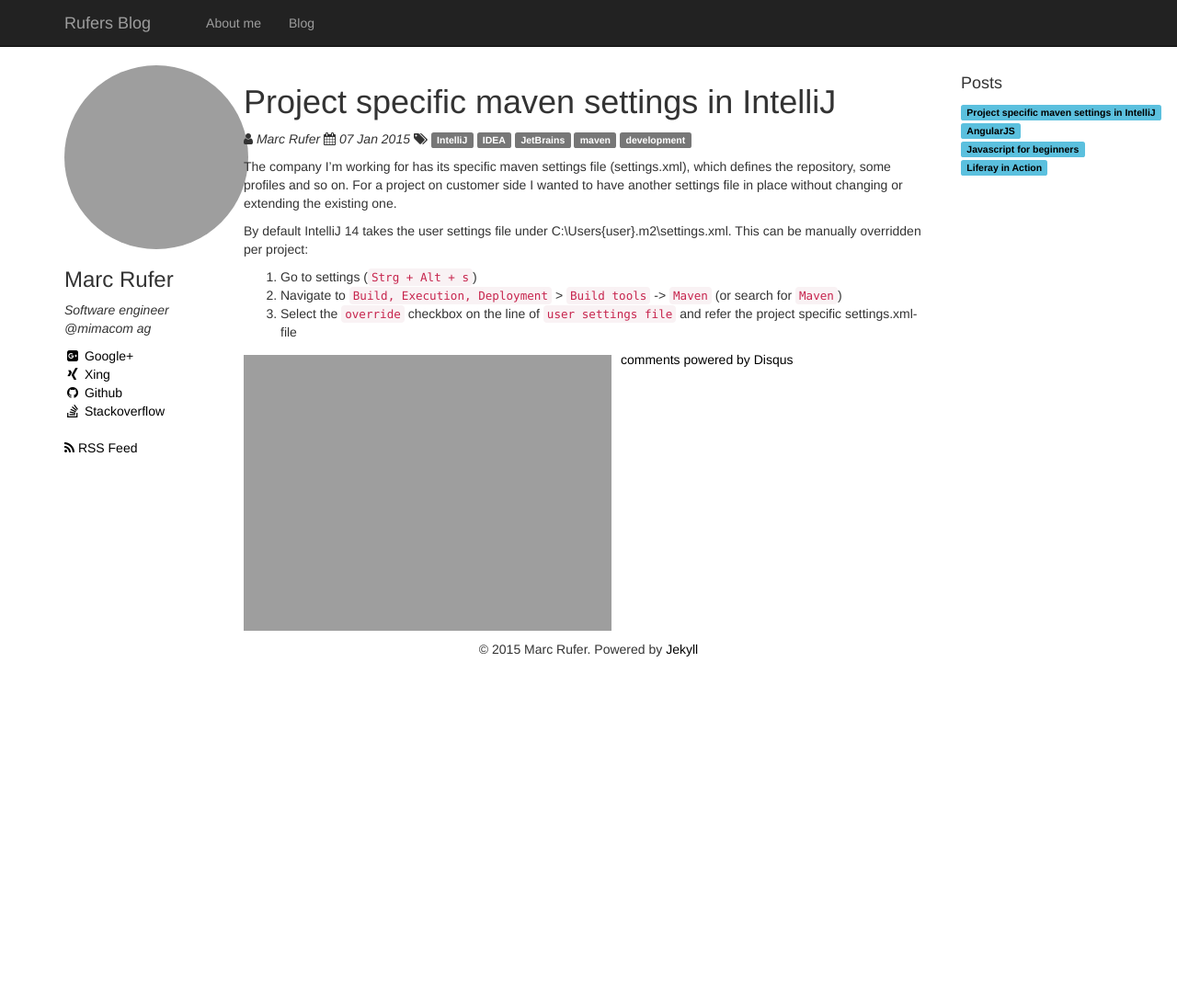
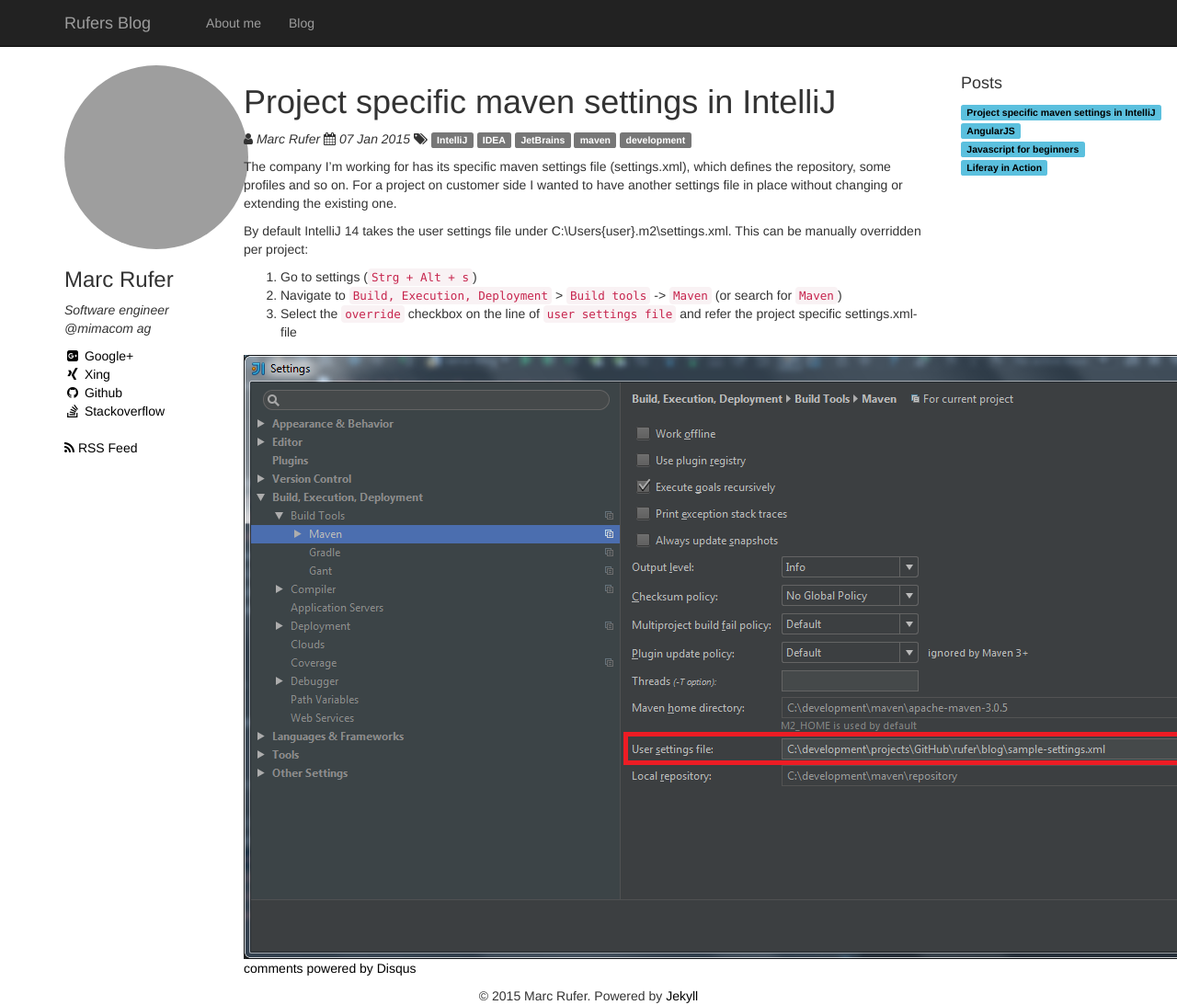
Before and after one commit to rufer7/rufer7.github.io, a Jekyll site: the page built from _posts/knowledge base/2015-01-07-Project-specific-maven-settings-in-IntelliJ.md, in a window 1280 px wide. Shown: the whole page at 92% size. Built offline with Jekyll 4.4.1, drawn with Linux system fonts in a browser that asks for light colours; nearby versions of some CDN libraries; comment, search, counter and statistics services are not loaded; before the commit the page ends 900 px from its top, so only the background shows below that; grey boxes are pictures that could not be loaded.

Commit message:
Update 2015-01-07-Project-specific-maven-settings-in-IntelliJ.md
Bug in image source ink fixed

```diff
--- a/_posts/knowledge base/2015-01-07-Project-specific-maven-settings-in-IntelliJ.md
+++ b/_posts/knowledge base/2015-01-07-Project-specific-maven-settings-in-IntelliJ.md
@@ -16,5 +16,5 @@
 3. Select the `override` checkbox on the line of `user settings file` and refer the project specific settings.xml-file
 
 <div class="inline-img-left">
-    <img src="{{ site.url }}/assets/screenshots/sample-settings.xml.png" alt="IDEA screenshot"/>
+    <img src="{{ site.url }}/assets/screenshots/override-settings.xml.png" alt="IDEA screenshot"/>
 </div>
```
